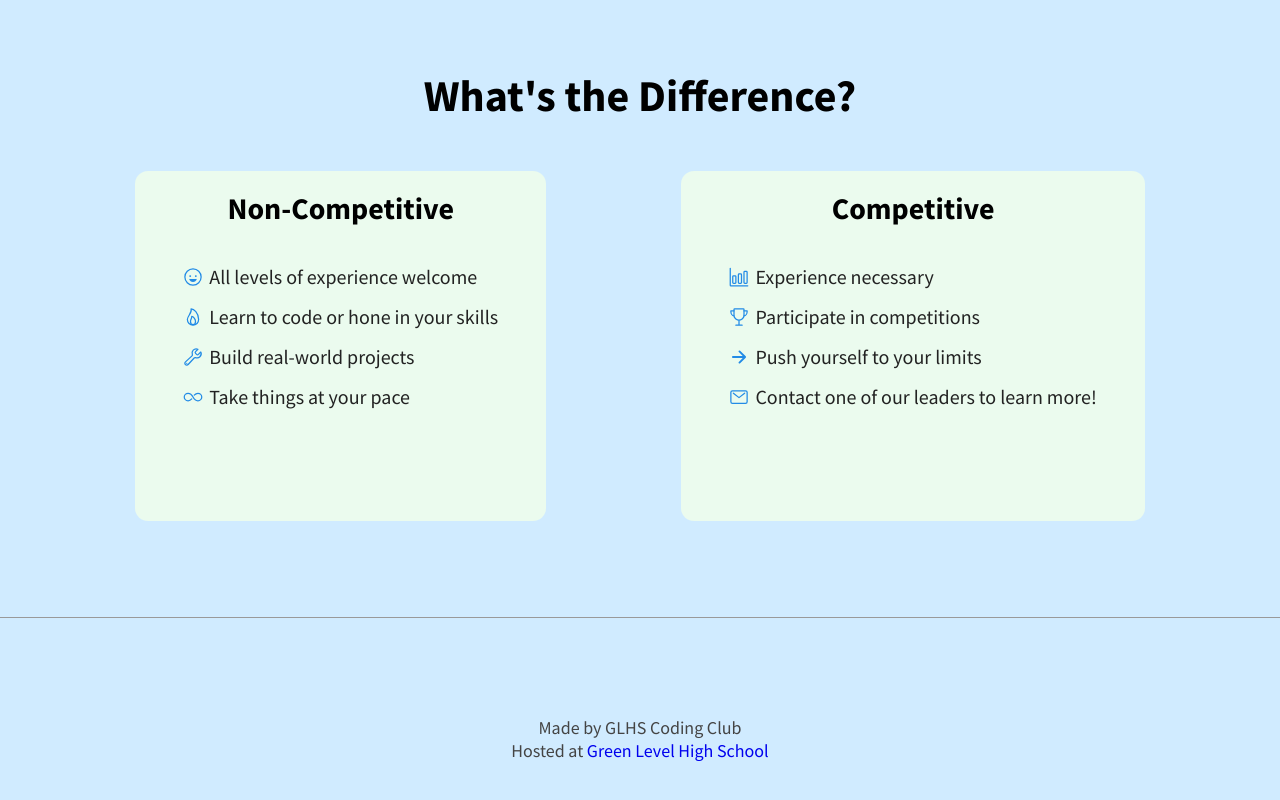
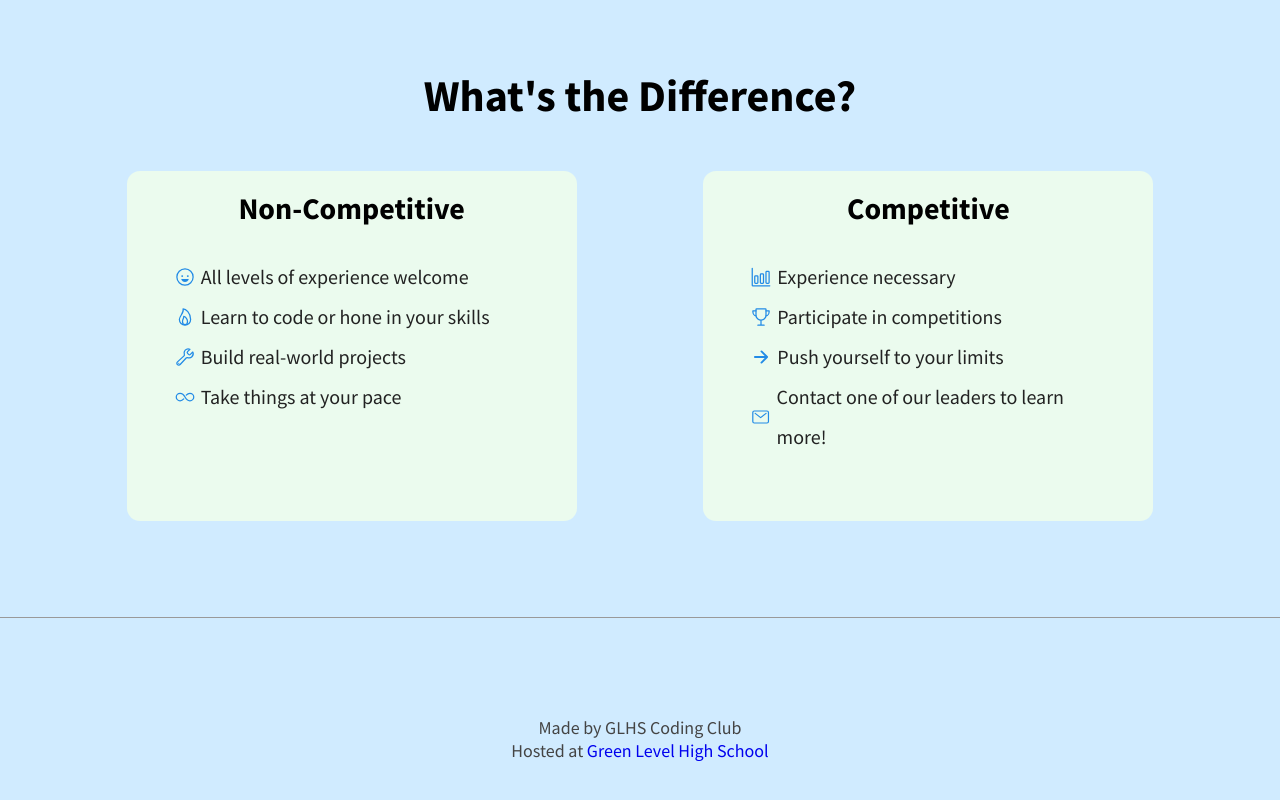
Before and after one commit to ahkim76/greenlevelprogramming, a plain HTML site: page about.html in a window 1280 px wide. Shown: the part 793-1593 px from the top of the page. Drawn offline with nearby package versions, Linux system fonts and the light colour scheme.

Commit message:
Update main.css

```diff
--- a/main.css
+++ b/main.css
@@ -310,7 +310,7 @@ strong {
 }
 
 .about-box {
-  max-width: 60rem;
+  width: 45rem;
   height: 35rem;
 }
 .container {
```
